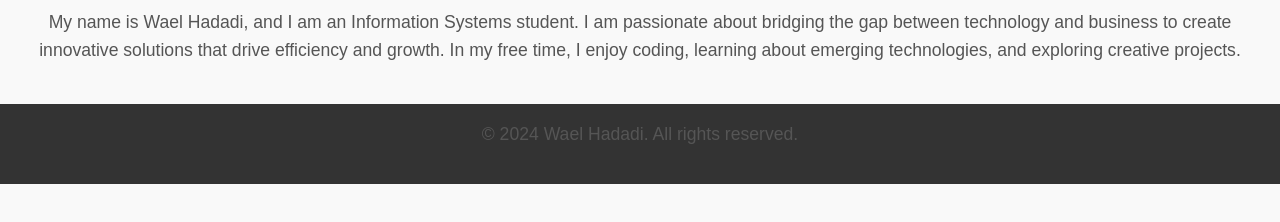
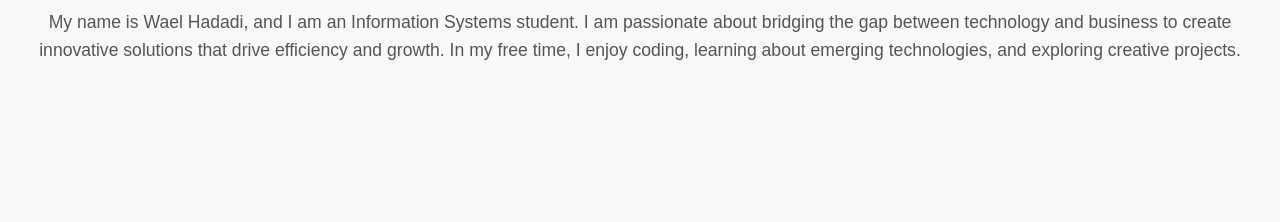
Before and after one commit to Wael-hadadi/wael, a plain HTML site: page about.html in a window 1280 px wide. Shown: the part 154-376 px from the top of the page. Drawn offline with Linux system fonts and the light colour scheme; files that its build step writes are made by us from their sources.

Commit message:
Update about.html

```diff
--- a/about.html
+++ b/about.html
@@ -21,8 +21,6 @@
         <h1>About Me</h1>
         <p>My name is Wael Hadadi, and I am an Information Systems student. I am passionate about bridging the gap between technology and business to create innovative solutions that drive efficiency and growth. In my free time, I enjoy coding, learning about emerging technologies, and exploring creative projects.</p>
     </main>
-    <footer>
-        <p>&copy; 2024 Wael Hadadi. All rights reserved.</p>
-    </footer>
+
 </body>
 </html>
```
